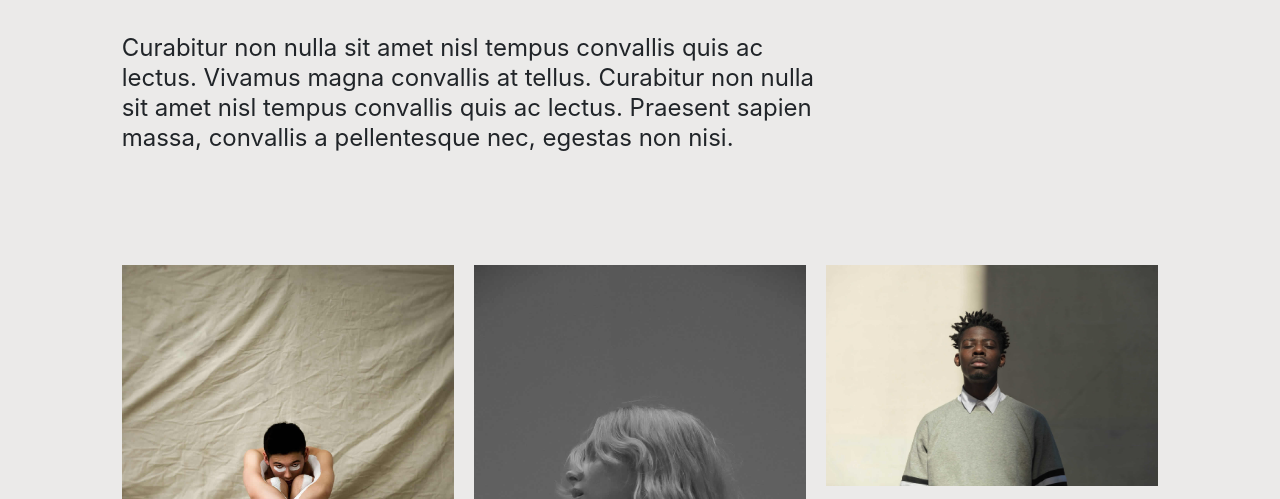
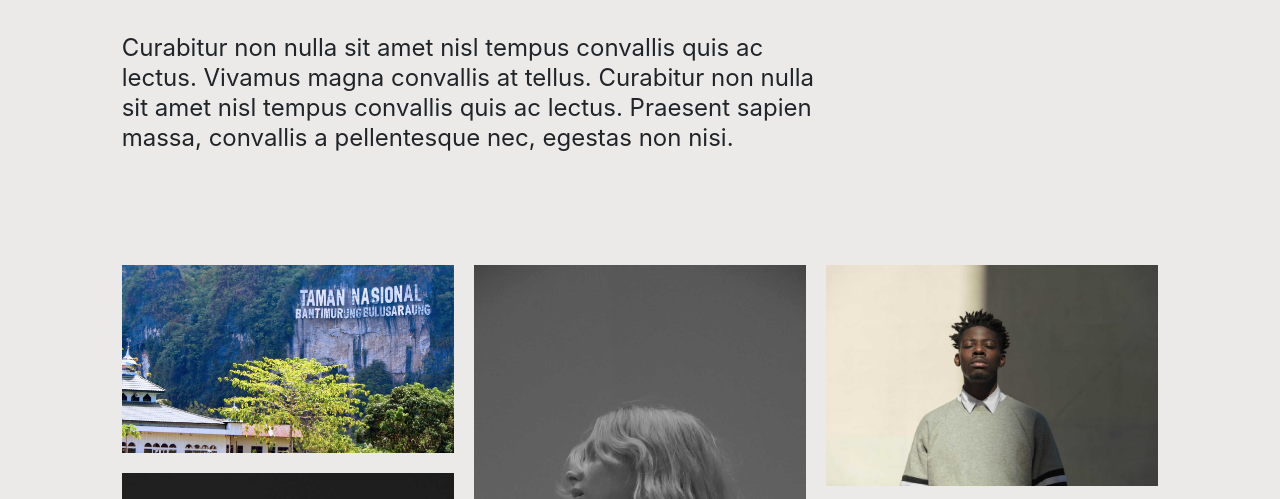
Before and after one commit to MengenalSulawesiSelatan/Informasi-Sulawesi-Selatan, a plain HTML site: page gallery.html in a window 1280 px wide. Shown: the part 254-753 px from the top of the page. Drawn offline with Linux system fonts and the light colour scheme.

Commit message:
Update gallery.html

```diff
--- a/gallery.html
+++ b/gallery.html
@@ -68,7 +68,7 @@
                      <div class="card card-hover h-100" >
                         <div class="card-body">
                            <a href="index.html">
-                              <img class="card-img-top" src="img/photo-1.jpg" alt="Card image cap">
+                              <img class="card-img-top" src="img/Taman-Nasional-Bantimurung-Bulusaraung.jpg" alt="Card image cap">
                               <div class="reveal h-100 p-2 d-flex ">
                                  <div class="w-100 align-self-center">
                                     <p></p>
```
